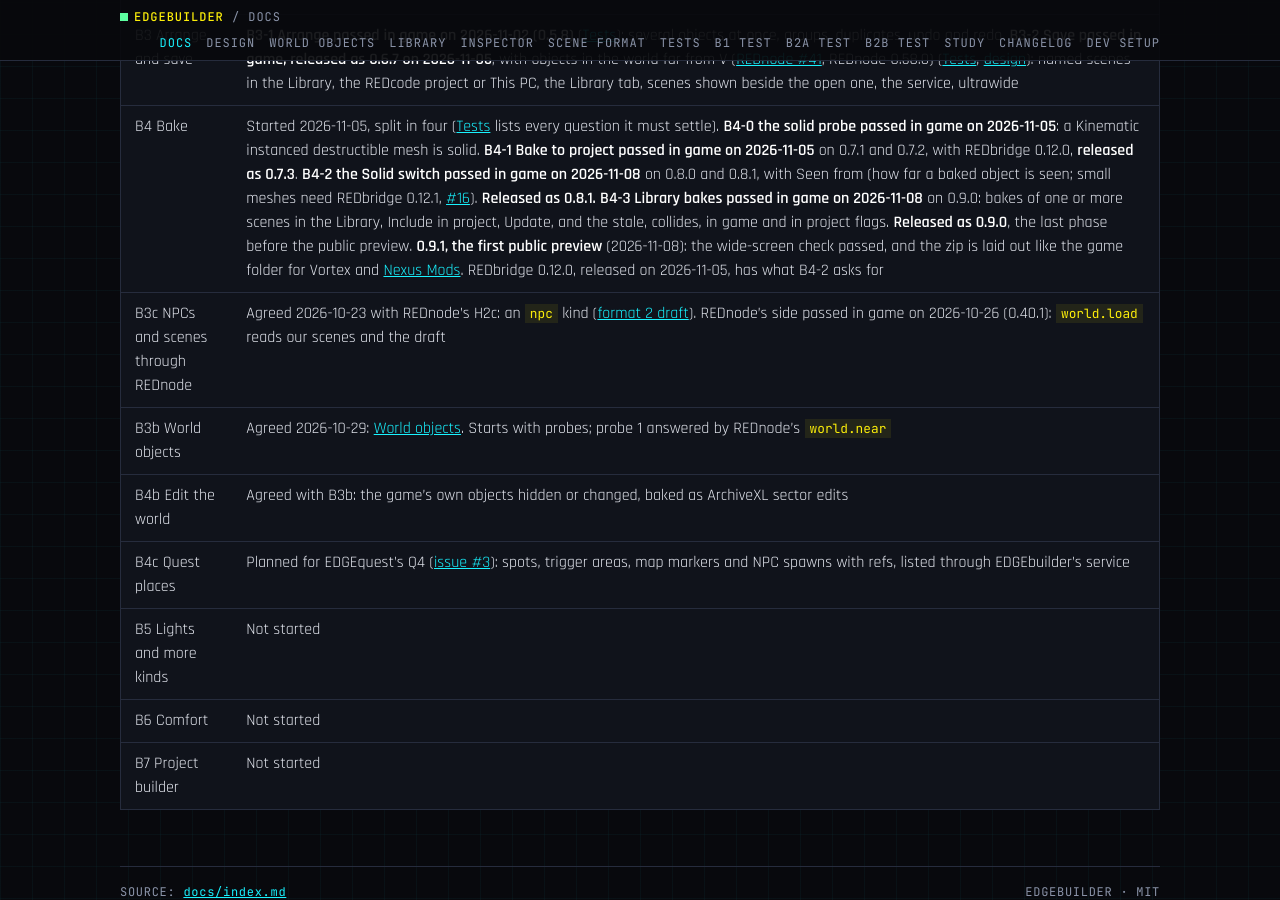
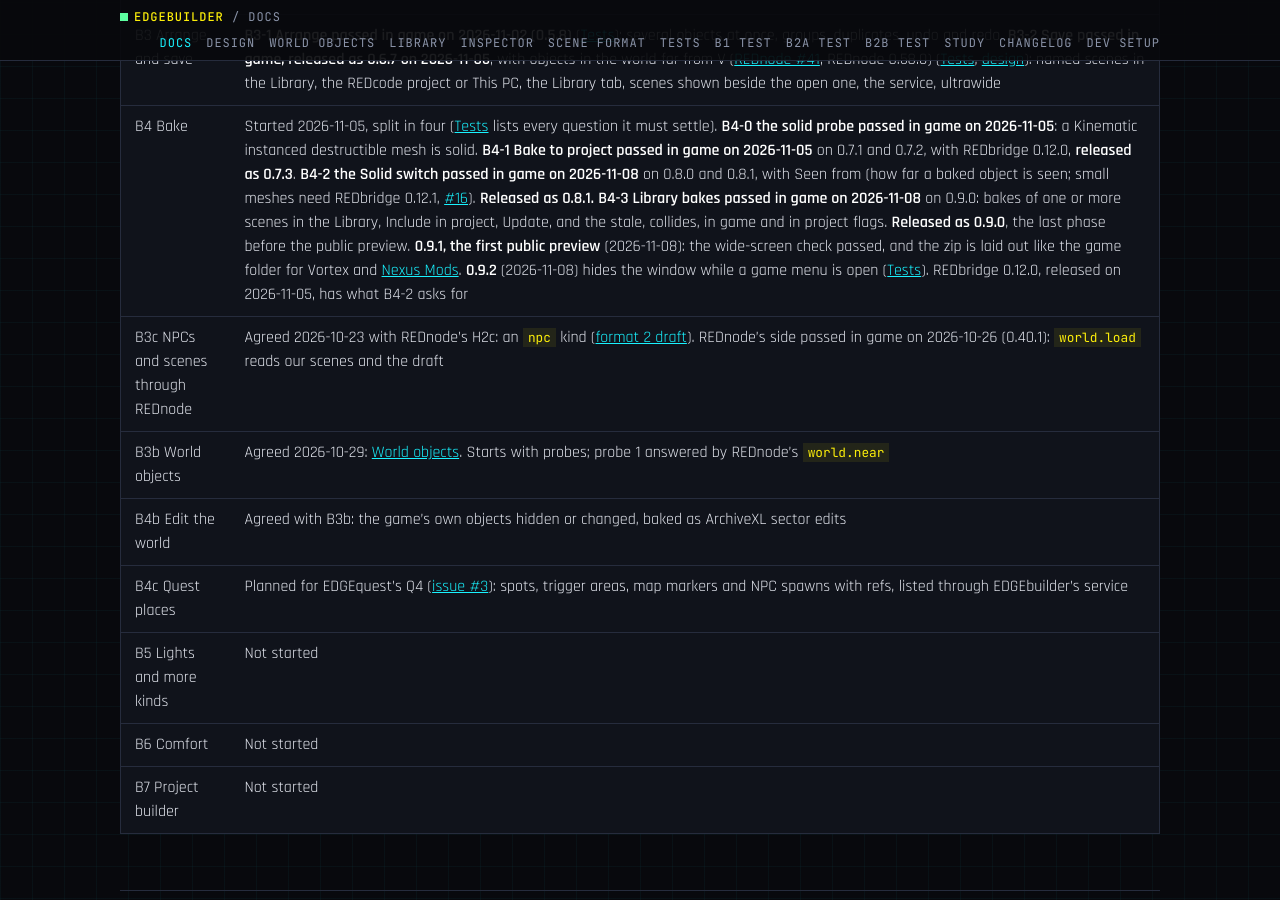
Before and after one commit to Edgemodders/EDGEbuilder, a Jekyll site: the page built from docs/index.md, in a window 1280 px wide and 900 px high, scrolled down 1982 px. Built offline with Jekyll 4.4.1, drawn with Linux system fonts in a browser that asks for light colours; our own code applies the rules of GitHub Pages for plain Markdown files.

Commit message:
Release prep 0.9.2: the menu fix passed in game
The changelog section, the README status and badge, the test result, the
status lines; the GitHub release notes' install line names the game-folder
zip, Nexus, Vortex and the wiki's install page.

Co-Authored-By: Claude Opus 5.5 <noreply@anthropic.com>

```diff
--- a/docs/index.md
+++ b/docs/index.md
@@ -31,7 +31,7 @@ As of 2026-10-30 (design draft 4): B2b passed in game on 2.31, the 0.3.4 check o
 | Bake probe | **Passed 2026-10-30**: baked sectors load on 2.5, with the scene's streaming distances; entities are solid, plain meshes not ([Tests](testing.md#bake-probe)): one crate through REDbridge's `sector.build` (0.11.0 writes 2.5 sectors), packed, deployed, loaded with EDGEbuilder off |
 | B2c Mod assets | **Passed in game 2026-10-30 (0.4.1)** ([Tests](testing.md#b2c-mod-assets)): Browse lists installed mods' and the open REDcode project's meshes and entities with their sizes and appearances (REDbridge 0.12.0, [REDbridge #12](https://github.com/Edgemodders/REDbridge/issues/12)), "This scene needs", solo mode in Edit, previews kept after an archive swap ([issue #1](https://github.com/Edgemodders/EDGEbuilder/issues/1)) |
 | B3 Arrange and save | **B3-1 Arrange passed in game on 2026-11-02 (0.5.8)** ([Tests](testing.md#b3-1-arrange)): several objects at once, groups, duplicates, undo and redo. **B3-2 Save passed in game, released as 0.6.7 on 2026-11-05**, with objects in the world far from V ([REDnode #41](https://github.com/Edgemodders/REDnode/issues/41), REDnode 0.58.0) ([Tests](testing.md#b3-2-save), [design](design.md#scenes-and-the-library-b3-2)): named scenes in the Library, the REDcode project or This PC, the Library tab, scenes shown beside the open one, the service, ultrawide |
-| B4 Bake | Started 2026-11-05, split in four ([Tests](testing.md#b4-bake) lists every question it must settle). **B4-0 the solid probe passed in game on 2026-11-05**: a Kinematic instanced destructible mesh is solid. **B4-1 Bake to project passed in game on 2026-11-05** on 0.7.1 and 0.7.2, with REDbridge 0.12.0, **released as 0.7.3**. **B4-2 the Solid switch passed in game on 2026-11-08** on 0.8.0 and 0.8.1, with Seen from (how far a baked object is seen; small meshes need REDbridge 0.12.1, [#16](https://github.com/Edgemodders/REDbridge/issues/16)). **Released as 0.8.1.** **B4-3 Library bakes passed in game on 2026-11-08** on 0.9.0: bakes of one or more scenes in the Library, Include in project, Update, and the stale, collides, in game and in project flags. **Released as 0.9.0**, the last phase before the public preview. **0.9.1, the first public preview** (2026-11-08): the wide-screen check passed, and the zip is laid out like the game folder for Vortex and [Nexus Mods](https://www.nexusmods.com/cyberpunk2077/mods/36627). REDbridge 0.12.0, released on 2026-11-05, has what B4-2 asks for |
+| B4 Bake | Started 2026-11-05, split in four ([Tests](testing.md#b4-bake) lists every question it must settle). **B4-0 the solid probe passed in game on 2026-11-05**: a Kinematic instanced destructible mesh is solid. **B4-1 Bake to project passed in game on 2026-11-05** on 0.7.1 and 0.7.2, with REDbridge 0.12.0, **released as 0.7.3**. **B4-2 the Solid switch passed in game on 2026-11-08** on 0.8.0 and 0.8.1, with Seen from (how far a baked object is seen; small meshes need REDbridge 0.12.1, [#16](https://github.com/Edgemodders/REDbridge/issues/16)). **Released as 0.8.1.** **B4-3 Library bakes passed in game on 2026-11-08** on 0.9.0: bakes of one or more scenes in the Library, Include in project, Update, and the stale, collides, in game and in project flags. **Released as 0.9.0**, the last phase before the public preview. **0.9.1, the first public preview** (2026-11-08): the wide-screen check passed, and the zip is laid out like the game folder for Vortex and [Nexus Mods](https://www.nexusmods.com/cyberpunk2077/mods/36627). **0.9.2** (2026-11-08) hides the window while a game menu is open ([Tests](testing.md#092-menus)). REDbridge 0.12.0, released on 2026-11-05, has what B4-2 asks for |
 | B3c NPCs and scenes through REDnode | Agreed 2026-10-23 with REDnode's H2c: an `npc` kind ([format 2 draft](scene.md#format-2-draft-npcs)). REDnode's side passed in game on 2026-10-26 (0.40.1): `world.load` reads our scenes and the draft |
 | B3b World objects | Agreed 2026-10-29: [World objects](world-objects.md). Starts with probes; probe 1 answered by REDnode's `world.near` |
 | B4b Edit the world | Agreed with B3b: the game's own objects hidden or changed, baked as ArchiveXL sector edits |
--- a/tools/release/notes.mjs
+++ b/tools/release/notes.mjs
@@ -51,7 +51,7 @@ if (nexus) {
 } else {
   write(`${section.join("\n").trim()}
 
-**Install:** in EDGEdeck, add \`edgebuilder-${version}.zip\` below as a mod, turn it on and deploy with the game closed. Then allow REDbridge for EDGEbuilder in REDnode's Mod Manager (EDGEbuilder, Permissions). Needs REDnode, Codeware and REDbridge: ${Docs}testing.html#before-any-in-game-test
+**Install:** \`EDGEbuilder-${version}.zip\` below, the same file as on Nexus Mods (https://www.nexusmods.com/cyberpunk2077/mods/36627), is laid out like the game folder: add it in EDGEdeck or Vortex and deploy with the game closed, or extract it into the game folder. Then allow REDbridge for EDGEbuilder in REDnode's Mod Manager (EDGEbuilder, Permissions). Needs REDnode 0.58.0 or later, Codeware and REDbridge 0.12.1 or later: https://edgemodders.ai/wiki/edgebuilder/install.html
 
 Docs: ${Docs} (changelog: ${Docs}changelog.html)`);
 }
```
Also changed, not shown: CLAUDE.md (+1 -1 lines), docs/design.md (+1 -1 lines), docs/testing.md (+2 -0 lines), README.md, docs/assets/brand/badges/status.svg, docs/changelog.md, 1 other file.
